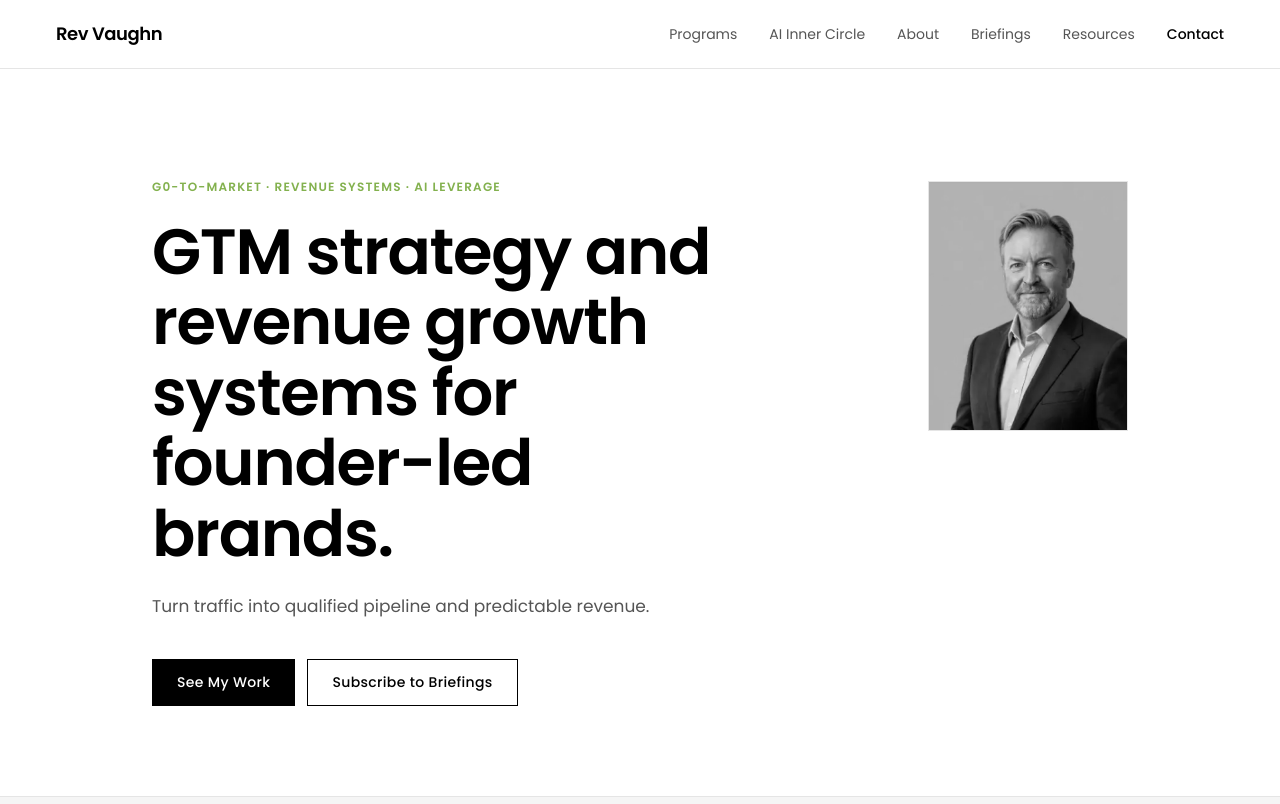
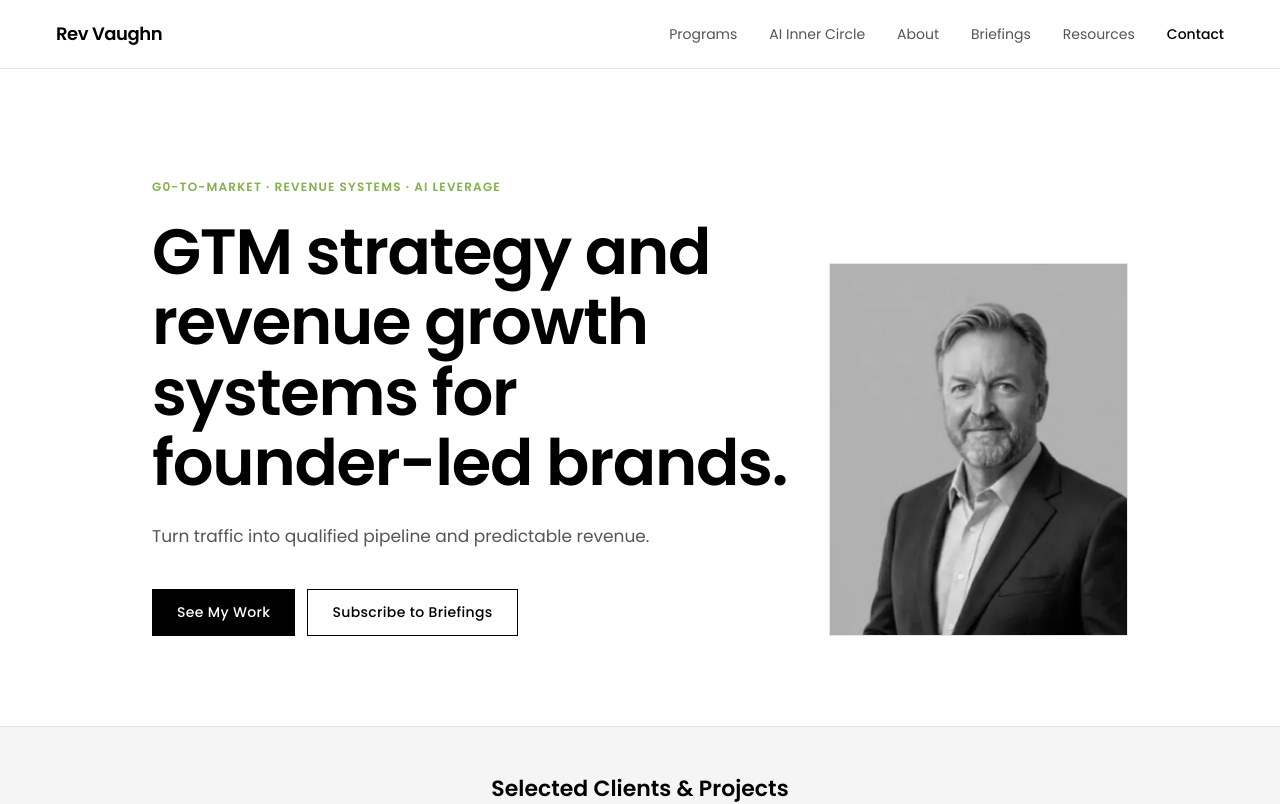
Before and after one commit to ndxtraders/revvaughn-com, a Next.js app: page / in a window 1280 px wide. Shown: the top 804 px of the page. Built offline with nearby package versions, Linux system fonts and the light colour scheme.

Commit message:
Update HeroWithImage.js

```diff
--- a/app/components/HeroWithImage.js
+++ b/app/components/HeroWithImage.js
@@ -5,9 +5,9 @@ import Button from './Button'
 export default function HeroWithImage() {
   return (
     <Section bg="paper" width="content" className="pt-24 md:pt-28">
-      <div className="flex items-start justify-between gap-10">
-        {/* Text — identical to current hero */}
-        <div className="max-w-prose">
+      <div className="grid md:grid-cols-3 gap-10 items-end">
+        {/* Text — 2/3 width */}
+        <div className="md:col-span-2">
           <p className="eyebrow mb-6">G0-To-Market · Revenue Systems · AI Leverage</p>
           <h1 className="font-sans font-semibold text-display mb-6 text-ink">
             GTM strategy and revenue growth systems for founder-led brands.
@@ -21,14 +21,14 @@ export default function HeroWithImage() {
           </div>
         </div>
 
-        {/* Headshot — smaller, right-aligned, hidden on mobile */}
-        <div className="hidden md:block flex-shrink-0">
-          <div className="relative w-[200px] h-[250px] border border-rule">
+        {/* Headshot — 1/3 width, aligned to bottom of text */}
+        <div className="hidden md:block">
+          <div className="relative aspect-[4/5] w-full border border-rule">
             <Image
               src="/Rev Vaughn Hero.png"
               alt="Rev Vaughn"
               fill
-              sizes="200px"
+              sizes="320px"
               className="object-cover grayscale"
               priority
             />
```
